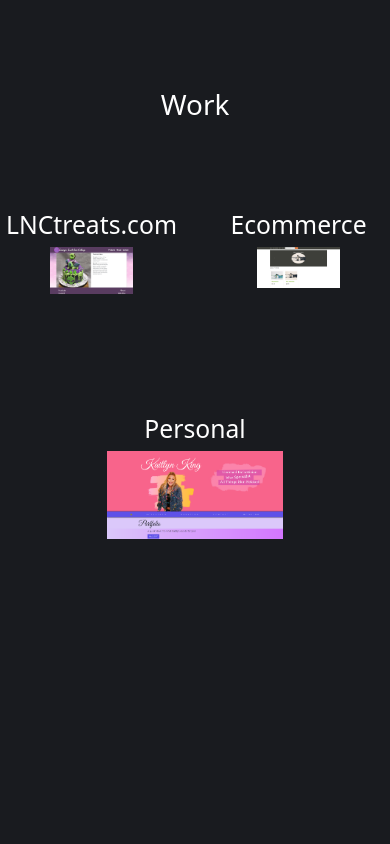
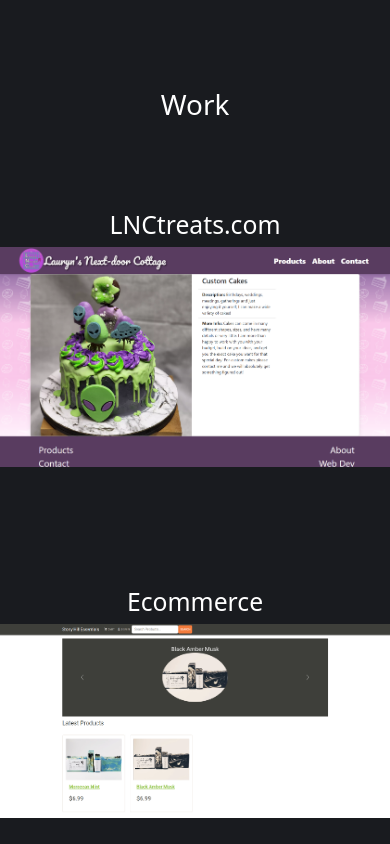
Before and after one commit to JRCcoding/Portfolio, a React (Create React App) app: page / in a window 390 px wide. Shown: the part 2760-3604 px from the top of the page. Built offline with nearby package versions, Linux system fonts and the light colour scheme; some icons are missing.

Commit message:
add lnctreats

```diff
--- a/package.json
+++ b/package.json
@@ -33,7 +33,7 @@
   "scripts": {
     "start": "react-scripts start",
     "build": "react-scripts build",
-    "predeploy": "npm run build && cp CNAME build/CNAME",
+    "pre-deploy": "npm run build",
     "deploy": "gh-pages -d build",
     "test": "react-scripts test",
     "eject": "react-scripts eject"
--- a/src/App.css
+++ b/src/App.css
@@ -3,3 +3,8 @@
     margin-left: auto;
     margin-right: auto;
 }
+@media only screen and (max-width: 600px) {
+    .work_img {
+        width: 100%;
+    }
+}
--- a/src/components/Work.js
+++ b/src/components/Work.js
@@ -13,7 +13,7 @@ export default function Projects() {
         id='work'
       />{' '}
       <h1 className='text-center text-white'>Work</h1>
-      <Row lg={1}>
+      <Row xs={1} sm={1} md={1} lg={1}>
         <Col className='mb-10'>
           <a
             href='https://lnctreats.com/'
```
